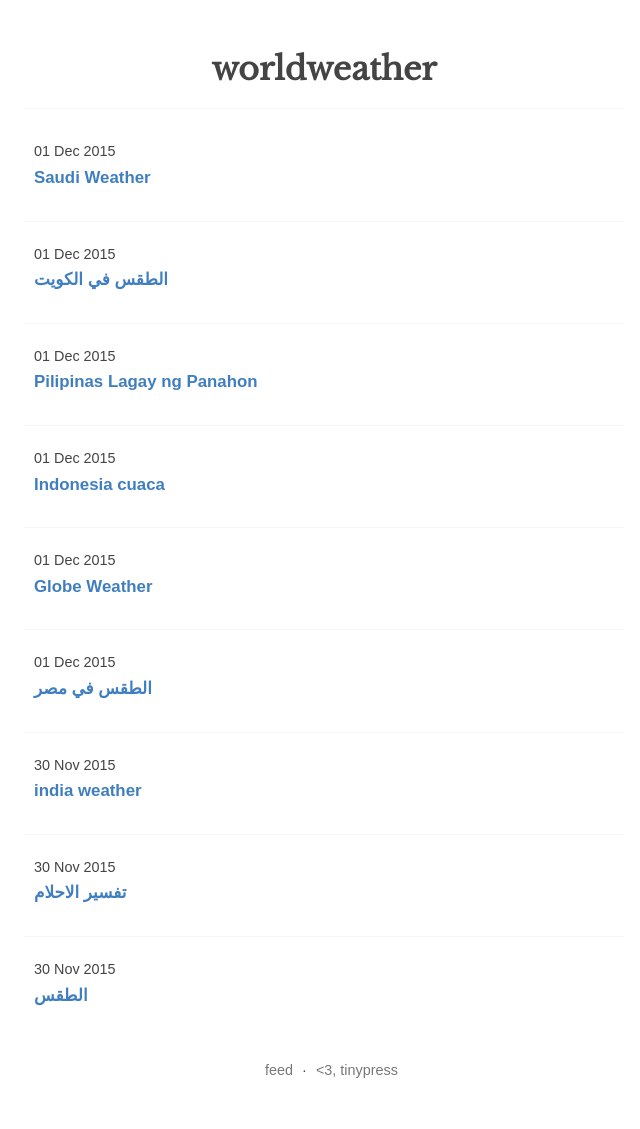
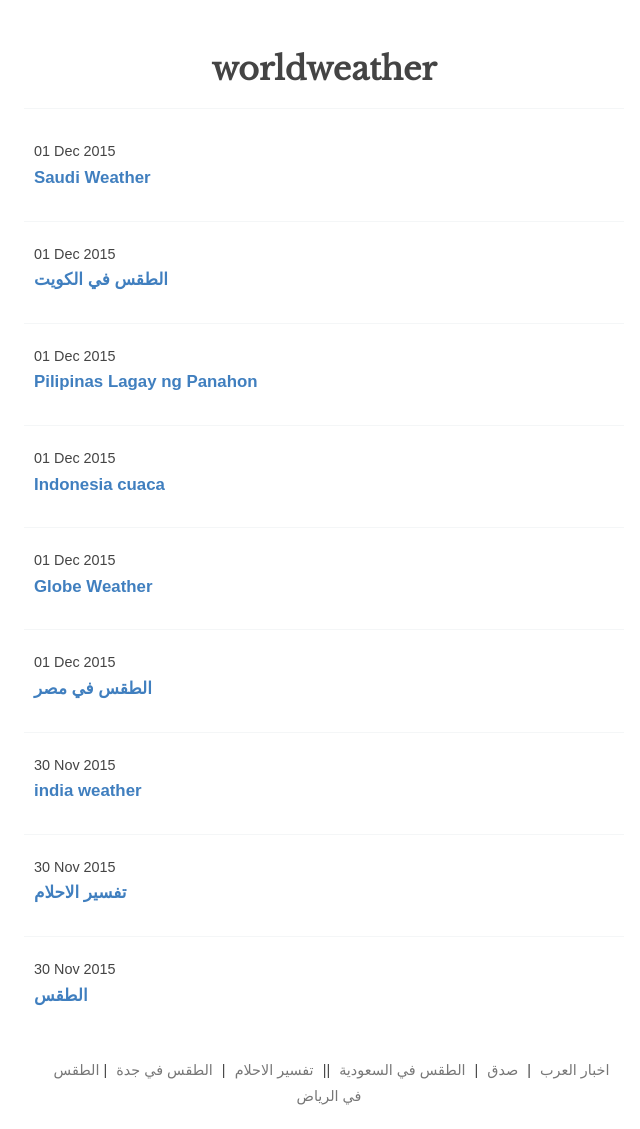
Before and after one commit to worldweather/worldweather.github.io, a Jekyll site: the page built from index.html, in a window 1280 px wide. Shown: the whole page, without its empty margins (316-956 px from the left). Built offline with Jekyll 4.4.1, drawn with Linux system fonts in a browser that asks for light colours; the list of posts is cut into pages by our own code; before the commit the page ends 1104 px from its top, so only the background shows below that.

Commit message:
Update posts.html

```diff
--- a/_layouts/posts.html
+++ b/_layouts/posts.html
@@ -18,7 +18,7 @@
                 {{ content }}
 
         <footer>
-            <a href="/feed.xml">feed</a> &middot; <a href="https://tinypress.co/">&lt;3, tinypress</a>
+           <a href="http://www.arabsnews32.org">اخبار العرب</a> | <a href="https://www.sdeg.org">صدق</a> | <a href="https://www.saudiweather.net">الطقس في السعودية</a> || <a href="https://www.thedreams.co">تفسير الاحلام</a> | <a href="https://www.saudiweather.net/weather/sa/Jeddah"> الطقس في جدة</a> | <a href="https://www.saudiweather.net/weather/sa/Riyadh"> الطقس في الرياض</a>
         </footer>
     </div>
 </body>
```
